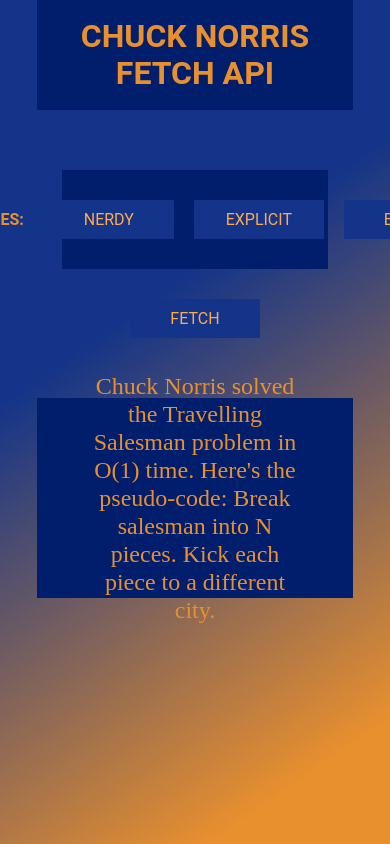
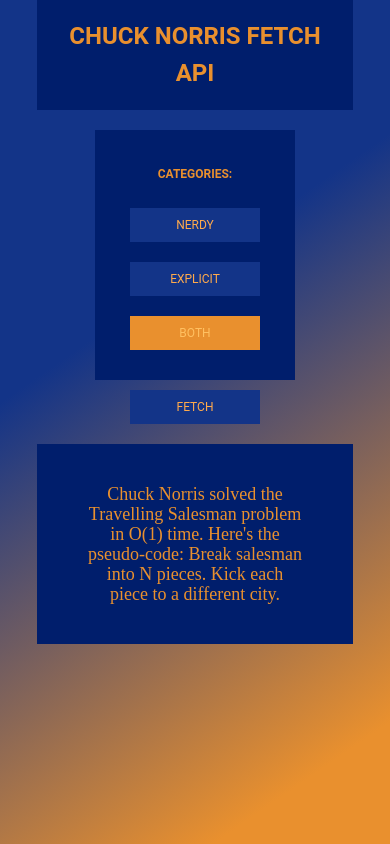
Before and after one commit to iancoel/react-chucknorris, a React (Create React App) app: page / in a window 390 px wide. Built offline with nearby package versions, Linux system fonts and the light colour scheme.

Commit message:
finalizado responsivo

```diff
--- a/src/Categories.js
+++ b/src/Categories.js
@@ -9,12 +9,12 @@
 
   async function handleFetch() {
     if (!categorie) {
-      const response = await fetch('http://api.icndb.com/jokes/random');
+      const response = await fetch('https://api.icndb.com/jokes/random');
       const json = await response.json();
       setJoke(json);
     } else {
       const response = await fetch(
-        `http://api.icndb.com/jokes/random?limitTo=${categorie}`,
+        `https://api.icndb.com/jokes/random?limitTo=${categorie}`,
       );
       const json = await response.json();
       setJoke(json);
@@ -42,7 +42,9 @@
           <span>Categories:</span>
           <button onClick={handleCategorie}>Nerdy</button>
           <button onClick={handleCategorie}>Explicit</button>
-          <button onClick={handleCategorie}>Both</button>
+          <button onClick={handleCategorie} className={'active'}>
+            Both
+          </button>
         </div>
         <button onClick={handleFetch}>Fetch</button>
       </div>
--- a/src/Components/DivCategories.style.js
+++ b/src/Components/DivCategories.style.js
@@ -38,6 +38,7 @@
     background: #133488;
     border: none;
     margin-left: 20px;
+    margin-right: 20px;
     cursor: pointer;
     font-family: Roboto;
     font-size: 16px;
@@ -63,4 +64,30 @@
     background: #e9902e;
     color: #ffc061;
   }
+
+  @media (max-width: 1000px) {
+    & div div {
+      width: 640px;
+    }
+  }
+
+  @media (max-width: 650px) {
+    & div {
+      margin: 10px 0;
+    }
+    & div div {
+      flex-direction: column;
+      width: 200px;
+    }
+
+    & div div span,
+    & div div button,
+    & div button {
+      font-size: 12px;
+    }
+
+    & div div button {
+      margin-top: 20px;
+    }
+  }
 `;
--- a/src/Components/Joke.style.js
+++ b/src/Components/Joke.style.js
@@ -20,4 +20,11 @@
     text-align: center;
     color: #e9902e;
   }
+
+  @media (max-width: 650px) {
+    & p {
+      font-size: 18px;
+      line-height: 20px;
+    }
+  }
 `;
--- a/src/Components/Top.style.js
+++ b/src/Components/Top.style.js
@@ -23,4 +23,10 @@
     cursor: default;
     text-transform: uppercase;
   }
+
+  @media (max-width: 650px) {
+    & h1 {
+      font-size: 24px;
+    }
+  }
 `;
```
